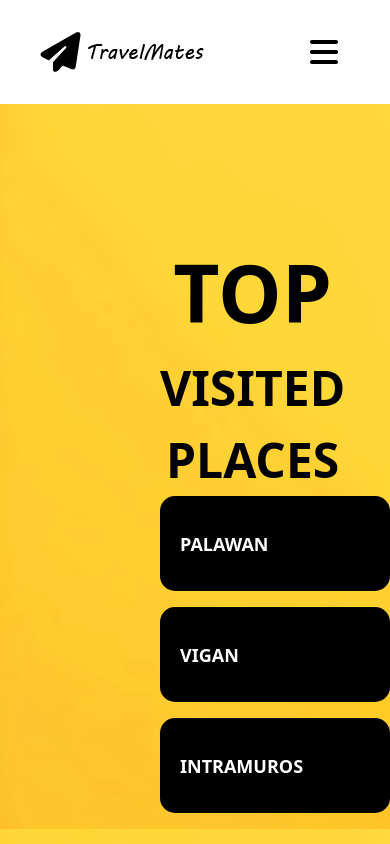
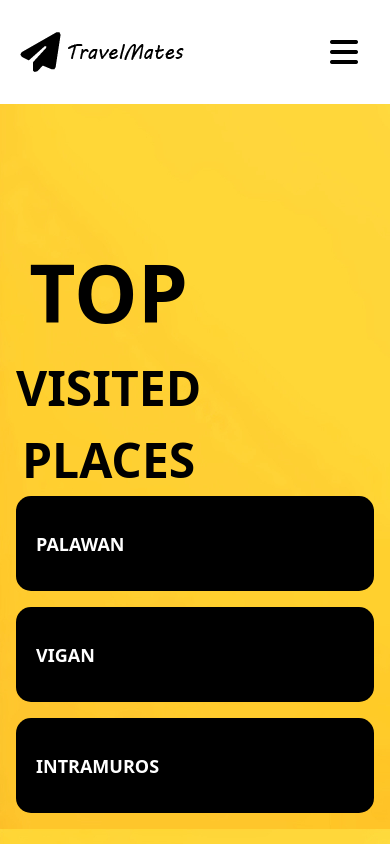
Before and after one commit to kabi02/webdev-proj, a website: page src/index.html in a window 390 px wide. Drawn offline with nearby package versions, Linux system fonts and the light colour scheme.

Commit message:
medj responsive part 2
adjusted margins and paddings on smaller screens

```diff
--- a/src/index.html
+++ b/src/index.html
@@ -19,7 +19,7 @@
 	<link href="https://fonts.googleapis.com/css2?family=Open+Sans:wght@400;700;800&display=swap" rel="stylesheet">
 </head>
 <body class="bg-[url('/assets/travelmate.jpg')] bg-cover sm:bg-fixed scroll-px-1">
-    <nav class="relative px-10 py-8 flex justify-between items-center bg-white">
+    <nav class="relative px-5 sm:px-10 py-8 flex justify-between items-center bg-white">
 		<img src="/assets/med-logo.png" class="max-w-full" alt="">
 		<div class="lg:hidden">
 			<button class="navbar-burger flex items-center text-black p-3">
@@ -111,7 +111,7 @@
 	</div>
 
 	<!--center div-->
-    <div class="flex flex-col items-start max-w-[700px] ml-40 mt-32 md:mx-20 sm:mx-10">
+    <div class="flex flex-col items-start max-w-[700px] mx-4 mt-32 sm:mx-10 md:mx-20">
         <div class="flex-row text-center">
             <h1 class="font-opensans font-extrabold text-[80px]">TOP</h1>
             <span class="font-opensans font-extrabold text-[48px]">VISITED</span><br>
```
Also changed, not shown: dist/output.css.
